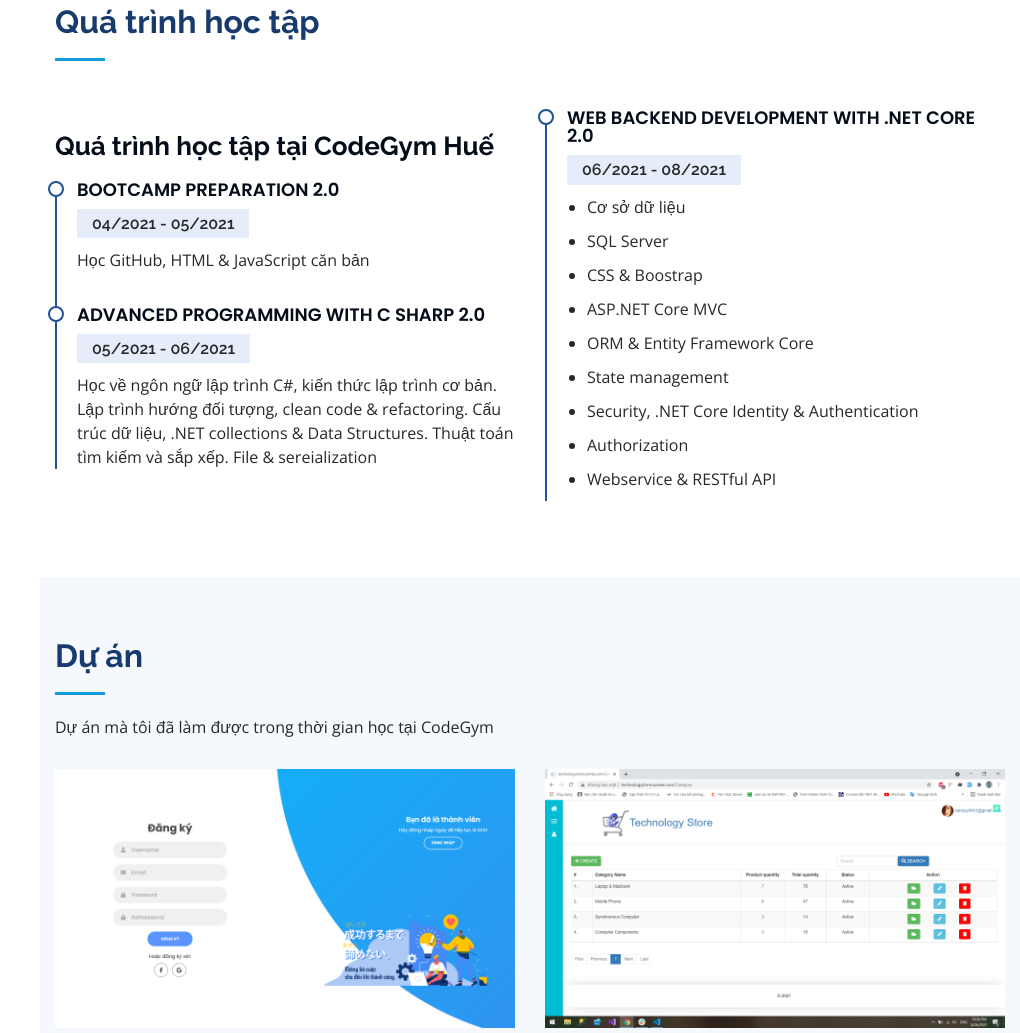
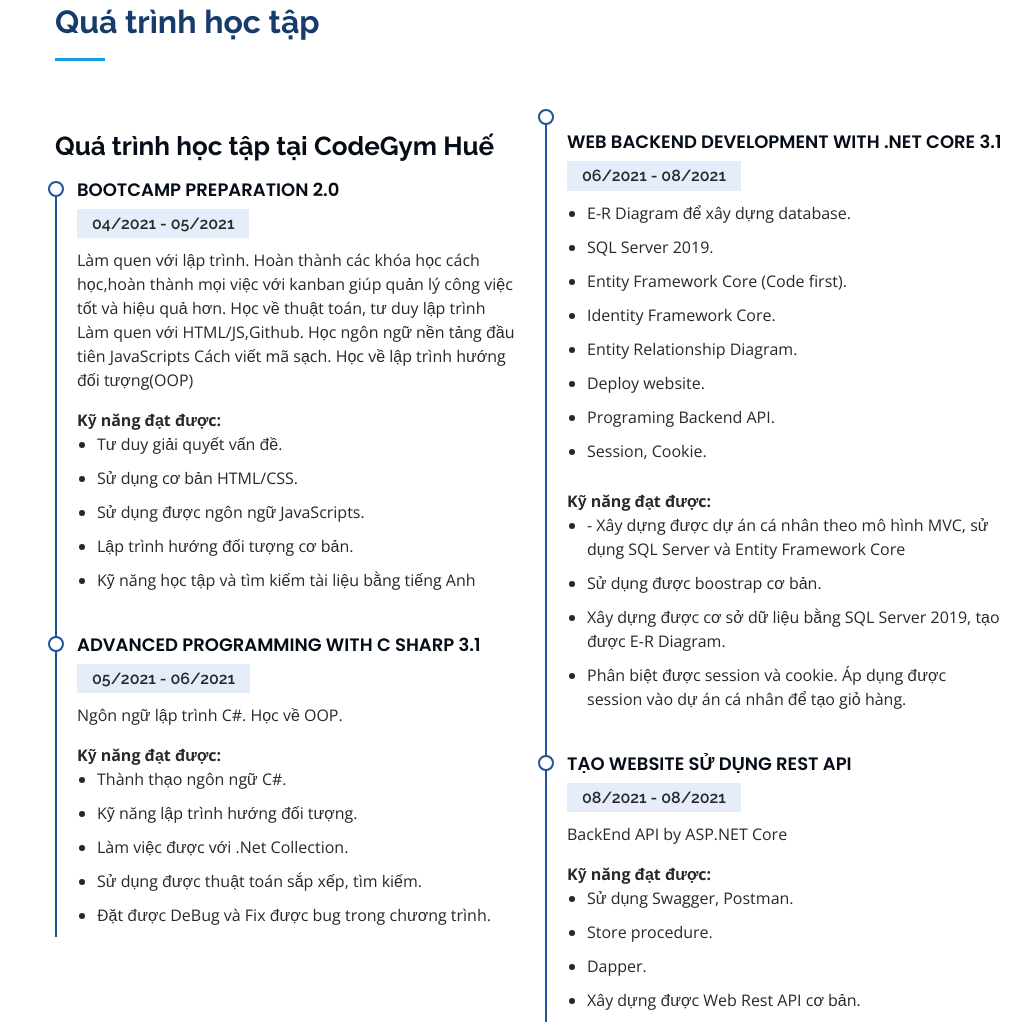
Before and after one commit to vanduy9491/CV_VANDUY, a plain HTML site: page index.html in a window 1280 px wide. Shown: the part 1767-2800 px from the top of the page, without its empty margins (260-1280 px from the left). Drawn offline with nearby package versions, Linux system fonts and the light colour scheme.

Commit message:
update cv

```diff
--- a/index.html
+++ b/index.html
@@ -10,7 +10,9 @@
   <meta content="" name="keywords">
   <link href="assets/img/DSCF9876.JPG" rel="icon">
   <link href="assets/img/apple-touch-icon.png" rel="apple-touch-icon">
-  <link href="https://fonts.googleapis.com/css?family=Open+Sans:300,300i,400,400i,600,600i,700,700i|Raleway:300,300i,400,400i,500,500i,600,600i,700,700i|Poppins:300,300i,400,400i,500,500i,600,600i,700,700i" rel="stylesheet">
+  <link
+    href="https://fonts.googleapis.com/css?family=Open+Sans:300,300i,400,400i,600,600i,700,700i|Raleway:300,300i,400,400i,500,500i,600,600i,700,700i|Poppins:300,300i,400,400i,500,500i,600,600i,700,700i"
+    rel="stylesheet">
 
   <link href="assets/vendor/bootstrap/css/bootstrap.min.css" rel="stylesheet">
   <link href="assets/vendor/icofont/icofont.min.css" rel="stylesheet">
@@ -98,7 +100,8 @@
               </div>
             </div>
             <p>
-              Là một người đam mê công nghệ, đam mê lập trình. Khả năng tìm kiếm và tiếp thu kiến thức mới cao. Tính cách hiền lành, vui vẻ, hòa đồng, khả năng làm việc nhóm tốt và tinh thần trách nhiệm cao.
+              Là một người đam mê công nghệ, đam mê lập trình. Khả năng tìm kiếm và tiếp thu kiến thức mới cao. Tính
+              cách hiền lành, vui vẻ, hòa đồng, khả năng làm việc nhóm tốt và tinh thần trách nhiệm cao.
             </p>
           </div>
         </div>
@@ -120,29 +123,33 @@
           <div class="col-lg-6" data-aos="fade-up">
 
             <div class="progress">
-              <span class="skill">HTML <i class="val">40%</i></span>
+              <span class="skill">ASP.NET Core MVC <i class="val">40%</i></span>
               <div class="progress-bar-wrap">
-                <div class="progress-bar" role="progressbar" aria-valuenow="40" aria-valuemin="0" aria-valuemax="100"></div>
+                <div class="progress-bar" role="progressbar" aria-valuenow="40" aria-valuemin="0" aria-valuemax="100">
+                </div>
               </div>
             </div>
 
             <div class="progress">
-              <span class="skill">CSS <i class="val">40%</i></span>
+              <span class="skill">Entity Framework Core <i class="val">40%</i></span>
               <div class="progress-bar-wrap">
-                <div class="progress-bar" role="progressbar" aria-valuenow="40" aria-valuemin="0" aria-valuemax="100"></div>
+                <div class="progress-bar" role="progressbar" aria-valuenow="40" aria-valuemin="0" aria-valuemax="100">
+                </div>
               </div>
             </div>
 
             <div class="progress">
-              <span class="skill">JavaScript <i class="val">40%</i></span>
+              <span class="skill">HTML, CSS, Bootstrap, JavaScript <i class="val">40%</i></span>
               <div class="progress-bar-wrap">
-                <div class="progress-bar" role="progressbar" aria-valuenow="40" aria-valuemin="0" aria-valuemax="100"></div>
+                <div class="progress-bar" role="progressbar" aria-valuenow="40" aria-valuemin="0" aria-valuemax="100">
+                </div>
               </div>
             </div>
             <div class="progress">
               <span class="skill">Tiếng Nhật <i class="val">60%</i></span>
               <div class="progress-bar-wrap">
-                <div class="progress-bar" role="progressbar" aria-valuenow="60" aria-valuemin="0" aria-valuemax="100"></div>
+                <div class="progress-bar" role="progressbar" aria-valuenow="60" aria-valuemin="0" aria-valuemax="100">
+                </div>
               </div>
             </div>
 
@@ -151,29 +158,33 @@
           <div class="col-lg-6" data-aos="fade-up" data-aos-delay="100">
 
             <div class="progress">
-              <span class="skill">C# <i class="val">40%</i></span>
+              <span class="skill"> Git, Github <i class="val">40%</i></span>
               <div class="progress-bar-wrap">
-                <div class="progress-bar" role="progressbar" aria-valuenow="40" aria-valuemin="0" aria-valuemax="100"></div>
+                <div class="progress-bar" role="progressbar" aria-valuenow="40" aria-valuemin="0" aria-valuemax="100">
+                </div>
               </div>
             </div>
 
             <div class="progress">
-              <span class="skill">ASP.NET Core <i class="val">40%</i></span>
+              <span class="skill">SQL Server 2019 <i class="val">40%</i></span>
               <div class="progress-bar-wrap">
-                <div class="progress-bar" role="progressbar" aria-valuenow="40" aria-valuemin="0" aria-valuemax="100"></div>
+                <div class="progress-bar" role="progressbar" aria-valuenow="40" aria-valuemin="0" aria-valuemax="100">
+                </div>
               </div>
             </div>
 
             <div class="progress">
-              <span class="skill">SQL Server <i class="val">40%</i></span>
+              <span class="skill">Rest API/ Dapper <i class="val">40%</i></span>
               <div class="progress-bar-wrap">
-                <div class="progress-bar" role="progressbar" aria-valuenow="40" aria-valuemin="0" aria-valuemax="100"></div>
+                <div class="progress-bar" role="progressbar" aria-valuenow="40" aria-valuemin="0" aria-valuemax="100">
+                </div>
               </div>
             </div>
             <div class="progress">
               <span class="skill">Làm việc nhóm <i class="val">80%</i></span>
               <div class="progress-bar-wrap">
-                <div class="progress-bar" role="progressbar" aria-valuenow="80" aria-valuemin="0" aria-valuemax="100"></div>
+                <div class="progress-bar" role="progressbar" aria-valuenow="80" aria-valuemin="0" aria-valuemax="100">
+                </div>
               </div>
             </div>
 
@@ -197,28 +208,78 @@
             <div class="resume-item">
               <h4>Bootcamp Preparation 2.0</h4>
               <h5>04/2021 - 05/2021</h5>
-              <p>Học GitHub, HTML & JavaScript căn bản</p>
+              <p>Làm quen với lập trình.
+                Hoàn thành các khóa học cách học,hoàn thành mọi việc với kanban giúp
+                quản lý công việc tốt và hiệu quả hơn.
+                Học về thuật toán, tư duy lập trình Làm quen với HTML/JS,Github.
+                Học ngôn ngữ nền tảng đầu tiên JavaScripts Cách viết mã sạch.
+                Học về lập trình hướng đối tượng(OOP)</p>
+              <strong>Kỹ năng đạt được: </strong>
+              <ul>
+                <li> Tư duy giải quyết vấn đề.</li>
+                <li> Sử dụng cơ bản HTML/CSS.</li>
+                <li> Sử dụng được ngôn ngữ JavaScripts.</li>
+                <li> Lập trình hướng đối tượng cơ bản.</li>
+                <li> Kỹ năng học tập và tìm kiếm tài liệu bằng tiếng Anh</li>
+              </ul>
             </div>
             <div class="resume-item">
-              <h4>Advanced Programming with C Sharp 2.0</h4>
+              <h4>Advanced Programming with C Sharp 3.1</h4>
               <h5>05/2021 - 06/2021</h5>
-              <p>Học về ngôn ngữ lập trình C#, kiến thức lập trình cơ bản. Lập trình hướng đối tượng, clean code & refactoring. Cấu trúc dữ liệu, .NET collections & Data Structures. Thuật toán tìm kiếm và sắp xếp. File & sereialization</p>
+              <p>Ngôn ngữ lập trình C#.
+                Học về OOP.
+              </p>
+              <strong>Kỹ năng đạt được: </strong>
+              <ul>
+                <li> Thành thạo ngôn ngữ C#.</li>
+                <li> Kỹ năng lập trình hướng đối tượng.</li>
+                <li> Làm việc được với .Net Collection.</li>
+                <li> Sử dụng được thuật toán sắp xếp, tìm kiếm.</li>
+                <li> Đặt được DeBug và Fix được bug trong chương trình.
+                </li>
+              </ul>
             </div>
           </div>
           <div class="col-lg-6" data-aos="fade-up" data-aos-delay="100">
             <div class="resume-item">
-              <h4>Web Backend Development with .NET Core 2.0</h4>
+              <br>
+              <h4>Web Backend Development with .NET Core 3.1</h4>
               <h5>06/2021 - 08/2021</h5>
               <ul>
-                <li>Cơ sở dữ liệu</li>
-                <li>SQL Server</li>
-                <li>CSS & Boostrap</li>
-                <li>ASP.NET Core MVC</li>
-                <li>ORM & Entity Framework Core</li>
-                <li>State management</li>
-                <li>Security, .NET Core Identity & Authentication</li>
-                <li>Authorization</li>
-                <li>Webservice & RESTful API</li>
+                <li>E-R Diagram để xây dựng database.</li>
+                <li>SQL Server 2019.</li>
+                <li>Entity Framework Core (Code first).</li>
+                <li>Identity Framework Core.</li>
+                <li>Entity Relationship Diagram.</li>
+                <li>Deploy website.</li>
+                <li>Programing Backend API.</li>
+                <li>Session, Cookie.</li>
+              </ul>
+              <strong>Kỹ năng đạt được: </strong>
+              <ul>
+                <li>- Xây dựng được dự án cá nhân theo mô hình MVC, sử dụng SQL Server và
+                  Entity Framework Core
+                </li>
+                <li>Sử dụng được boostrap cơ bản.</li>
+                <li>Xây dựng được cơ sở dữ liệu bằng SQL Server 2019, tạo được E-R
+                  Diagram.
+                </li>
+                <li>Phân biệt được session và cookie. Áp dụng được session vào dự án cá
+                  nhân để tạo giỏ hàng.
+                </li>
+              </ul>
+            </div>
+            <div class="resume-item">
+              <h4>Tạo website sử dụng REST API</h4>
+              <h5>08/2021 - 08/2021</h5>
+              <p>BackEnd API by ASP.NET Core
+              </p>
+              <strong>Kỹ năng đạt được: </strong>
+              <ul>
+                <li> Sử dụng Swagger, Postman.</li>
+                <li> Store procedure.</li>
+                <li> Dapper.</li>
+                <li> Xây dựng được Web Rest API cơ bản.</li>
               </ul>
             </div>
           </div>
@@ -241,7 +302,8 @@
             <div class="portfolio-wrap">
               <img src="assets/img/sigup.png" class="img-fluid" alt="">
               <div class="portfolio-links">
-                <a href="https://vanduy9491.github.io/formSignUp-SignIn/" target="_blank" title="Go to web"><i class="bx bx-plus" ></i></a>
+                <a href="https://vanduy9491.github.io/formSignUp-SignIn/" target="_blank" title="Go to web"><i
+                    class="bx bx-plus"></i></a>
                 <a href="form-details.html" title="More Details"><i class="bx bx-link"></i></a>
               </div>
             </div>
@@ -252,7 +314,8 @@
             <div class="portfolio-wrap">
               <img src="assets/img/dashboard.png" class="img-fluid" alt="">
               <div class="portfolio-links">
-                <a href="http://technologystore.somee.com/" target="_blank" title="Go to web"><i class="bx bx-plus"></i></a>
+                <a href="http://technologystore.somee.com/" target="_blank" title="Go to web"><i
+                    class="bx bx-plus"></i></a>
                 <a href="Shop-details.html" title="More Details"><i class="bx bx-link"></i></a>
               </div>
             </div>
@@ -275,12 +338,15 @@
           <div class="col-lg-4 col-md-6 icon-box" data-aos="fade-up">
             <div class="icon"><i class="icofont-computer"></i></div>
             <h4 class="title"><a href="">Freecodecamp</a></h4>
-            <p class="description">responsive web design <a href="https://bit.ly/3mufGxo" target="_blank"> https://bit.ly/3mufGxo</a></p>
+            <p class="description">responsive web design <a href="https://bit.ly/3mufGxo" target="_blank">
+                https://bit.ly/3mufGxo</a></p>
           </div>
           <div class="col-lg-4 col-md-6 icon-box" data-aos="fade-up" data-aos-delay="100">
             <div class="icon"><i class="icofont-book"></i></div>
             <h4 class="title"><a href="">Chứng chỉ tiếng Nhật</a></h4>
-            <p class="description">Chứng chỉ năng lực tiếng Nhật N2</p>
+            <p class="description">Chứng chỉ năng lực tiếng Nhật N2
+              <a href="https://bit.ly/3A8RKMU">https://bit.ly/3A8RKMU</a>
+            </p>
           </div>
           <div class="col-lg-4 col-md-6 icon-box" data-aos="fade-up" data-aos-delay="200">
             <div class="icon"><i class="icofont-book"></i></div>
@@ -300,8 +366,8 @@
 
           <div class="row no-gutters">
 
-            <div class="col-lg-3" >
-              <div class="count-box" >
+            <div class="col-lg-3">
+              <div class="count-box">
                 <img src="assets/img/AnhKhoa.png" class="rounded-circle b-shadow-a" alt="" width="150px" height="150px">
                 <p><strong>Nguyễn Hữu Anh Khoa</strong></p>
                 <p> Giám đốc CodeGym Huế</p>
@@ -349,7 +415,9 @@
             </div>
 
             <div class="col-lg-7 mt-5 mt-lg-0 d-flex align-items-stretch">
-            <iframe src="https://www.google.com/maps/embed?pb=!1m18!1m12!1m3!1d3826.144545281017!2d107.5675527146898!3d16.468216988635525!2m3!1f0!2f0!3f0!3m2!1i1024!2i768!4f13.1!3m3!1m2!1s0x3141a6cc38ea2295%3A0xc8c2bd1b3061b84a!2zNDUgVHLhuqduIE5ndXnDqm4gxJDDoW4sIFRodeG6rW4gSG_DoCwgVGjDoG5oIHBo4buRIEh14bq_LCBUaOG7q2EgVGhpw6puIEh14bq_LCBWaeG7h3QgTmFt!5e0!3m2!1svi!2sbg!4v1629994403606!5m2!1svi!2sbg" width="600" height="450" style="border:0;" allowfullscreen="" loading="lazy"></iframe>
+              <iframe
+                src="https://www.google.com/maps/embed?pb=!1m18!1m12!1m3!1d3826.144545281017!2d107.5675527146898!3d16.468216988635525!2m3!1f0!2f0!3f0!3m2!1i1024!2i768!4f13.1!3m3!1m2!1s0x3141a6cc38ea2295%3A0xc8c2bd1b3061b84a!2zNDUgVHLhuqduIE5ndXnDqm4gxJDDoW4sIFRodeG6rW4gSG_DoCwgVGjDoG5oIHBo4buRIEh14bq_LCBUaOG7q2EgVGhpw6puIEh14bq_LCBWaeG7h3QgTmFt!5e0!3m2!1svi!2sbg!4v1629994403606!5m2!1svi!2sbg"
+                width="600" height="450" style="border:0;" allowfullscreen="" loading="lazy"></iframe>
             </div>
 
           </div>
```
Lines whose indentation alone changed are shown as unchanged.
